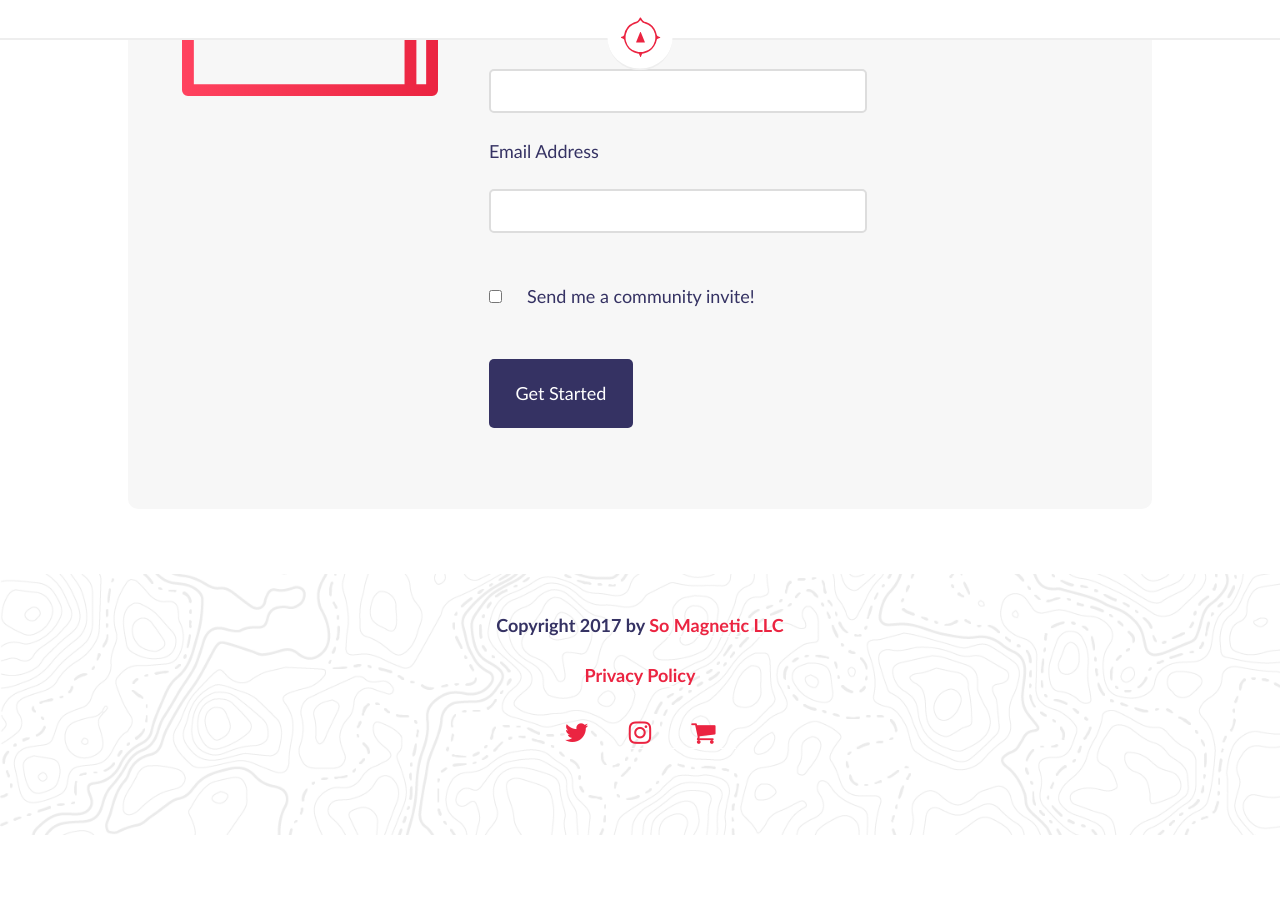
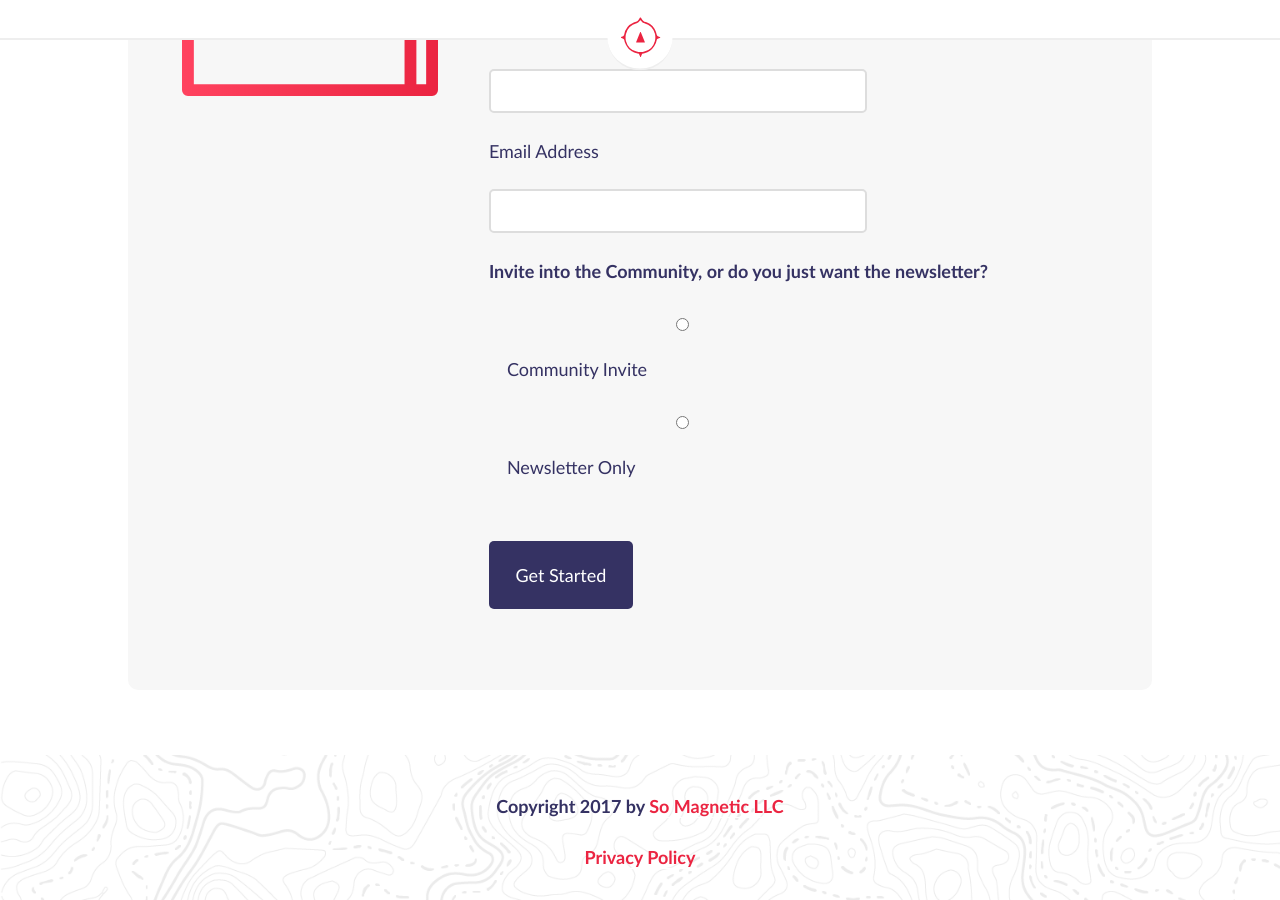
Before and after one commit to compassofdesign/site, a Jekyll site: the page built from _posts/products/2017-05-28-vector-topographic-maps.md, in a window 1280 px wide and 900 px high, scrolled down 1567 px. Built offline with Jekyll 4.4.1, drawn with Linux system fonts in a browser that asks for light colours; nearby versions of some CDN libraries; before the commit the page ends 2402 px from its top, so only the background shows below that.

Commit message:
Update mailchimp.html

```diff
--- a/_includes/mailchimp.html
+++ b/_includes/mailchimp.html
@@ -1,7 +1,7 @@
 <!-- Begin MailChimp Signup Form -->
 <div class="module" id="mc_embed_signup">
 
-  <form action="//compassofdesign.us13.list-manage.com/subscribe/post?u=a07a903f524e927147f352cce&amp;id=814c64ab15{% if page.signup %}&SIGNLOCATE={{page.signup}}{% endif %}" method="post" id="mc-embedded-subscribe-form" name="mc-embedded-subscribe-form" class="signup validate" target="_blank" novalidate>
+  <form action="//compassofdesign.us13.list-manage.com/subscribe/post?u=a07a903f524e927147f352cce&amp;id=814c64ab15{% if page.signup %}&SIGNLOCATE={{page.signup}}{% endif %}" method="post" id="mc-embedded-subscribe-form" name="mc-embedded-subscribe-form" class="signup validate" target="_blank" >
     <div id="mc_embed_signup_scroll">
       <div class="module signupimg media">
         <img src="{{site.baseurl}}/assets/img/landing/compass.svg" alt="compass of design learning path" >
@@ -21,11 +21,16 @@
       </div>
       <div class="mc-field-group">
         <label for="mce-EMAIL">Email Address</label>
-        <input type="email" value="" name="EMAIL" class="required email" id="mce-EMAIL" required>
+        <input type="email" value="" name="EMAIL" class="email" id="mce-EMAIL" title="The domain portion of the email address is invalid (the portion after the @)." pattern="^([^\x00-\x20\x22\x28\x29\x2c\x2e\x3a-\x3c\x3e\x40\x5b-\x5d\x7f-\xff]+|\x22([^\x0d\x22\x5c\x80-\xff]|\x5c[\x00-\x7f])*\x22)(\x2e([^\x00-\x20\x22\x28\x29\x2c\x2e\x3a-\x3c\x3e\x40\x5b-\x5d\x7f-\xff]+|\x22([^\x0d\x22\x5c\x80-\xff]|\x5c[\x00-\x7f])*\x22))*\x40([^\x00-\x20\x22\x28\x29\x2c\x2e\x3a-\x3c\x3e\x40\x5b-\x5d\x7f-\xff]+|\x5b([^\x0d\x5b-\x5d\x80-\xff]|\x5c[\x00-\x7f])*\x5d)(\x2e([^\x00-\x20\x22\x28\x29\x2c\x2e\x3a-\x3c\x3e\x40\x5b-\x5d\x7f-\xff]+|\x5b([^\x0d\x5b-\x5d\x80-\xff]|\x5c[\x00-\x7f])*\x5d))*(\.\w{2,})+$" required>
       </div>
       <div class="mc-field-group input-group">
-        <input type="checkbox" value="1" class="checkbox" name="group[11757][1]" id="mce-group[11757]-11757-0"><label class=" checkbox" for="mce-group[11757]-11757-0">Send me a community invite!</label>
+        <strong>Invite into the Community, or do you just want the newsletter?</strong>
+        <ul><li><input type="radio" value="Community Invite" name="NVITEORLET" id="mce-NVITEORLET-0">
+          <label for="mce-NVITEORLET-0">Community Invite</label></li>
+          <li><input type="radio" value="Newsletter Only" name="NVITEORLET" id="mce-NVITEORLET-1">
+            <label for="mce-NVITEORLET-1">Newsletter Only</label></li></ul>
       </div>
+
     	<div id="mce-responses" class="clear">
     		<div class="response" id="mce-error-response" style="display:none"></div>
     		<div class="response" id="mce-success-response" style="display:none"></div>
```
